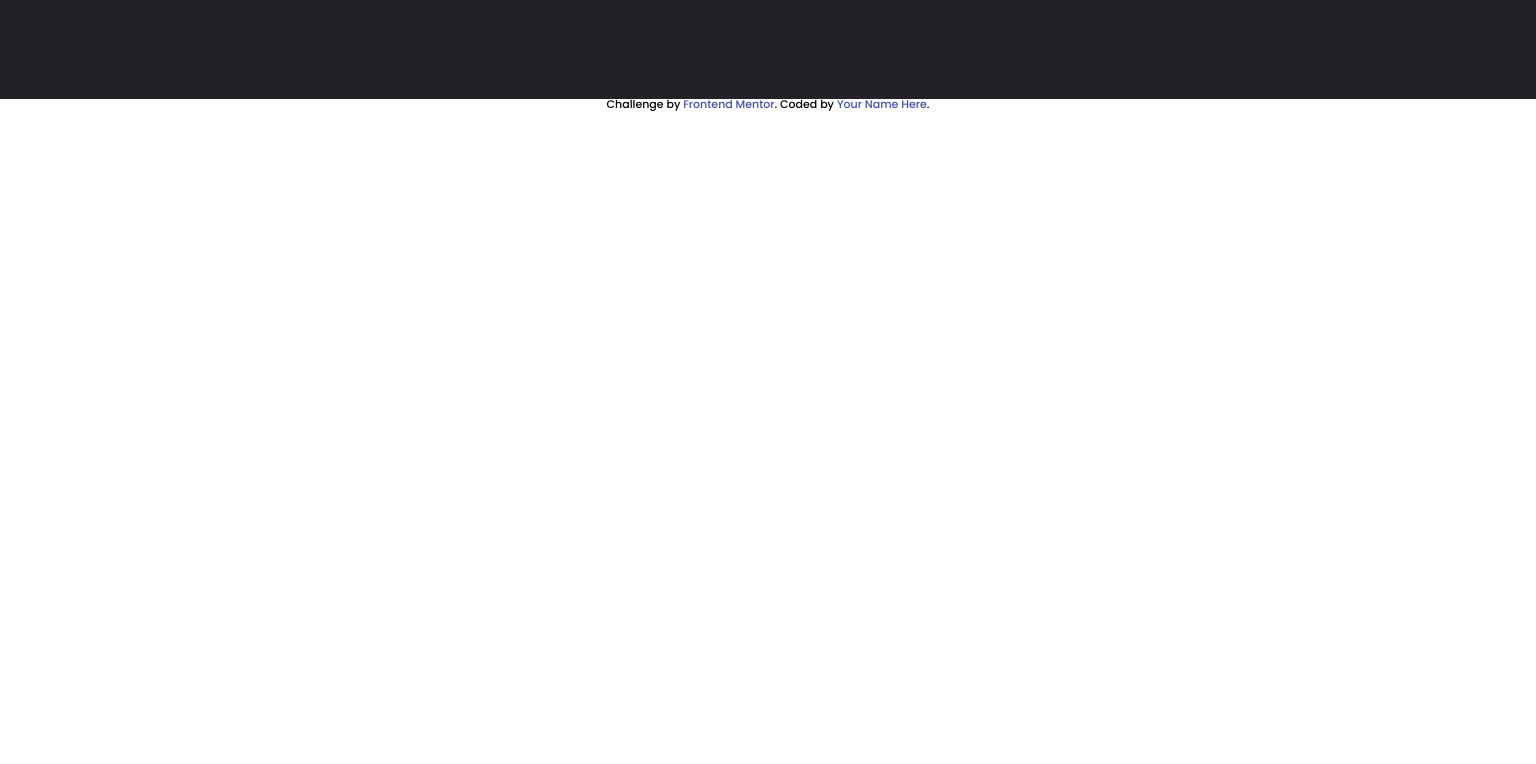
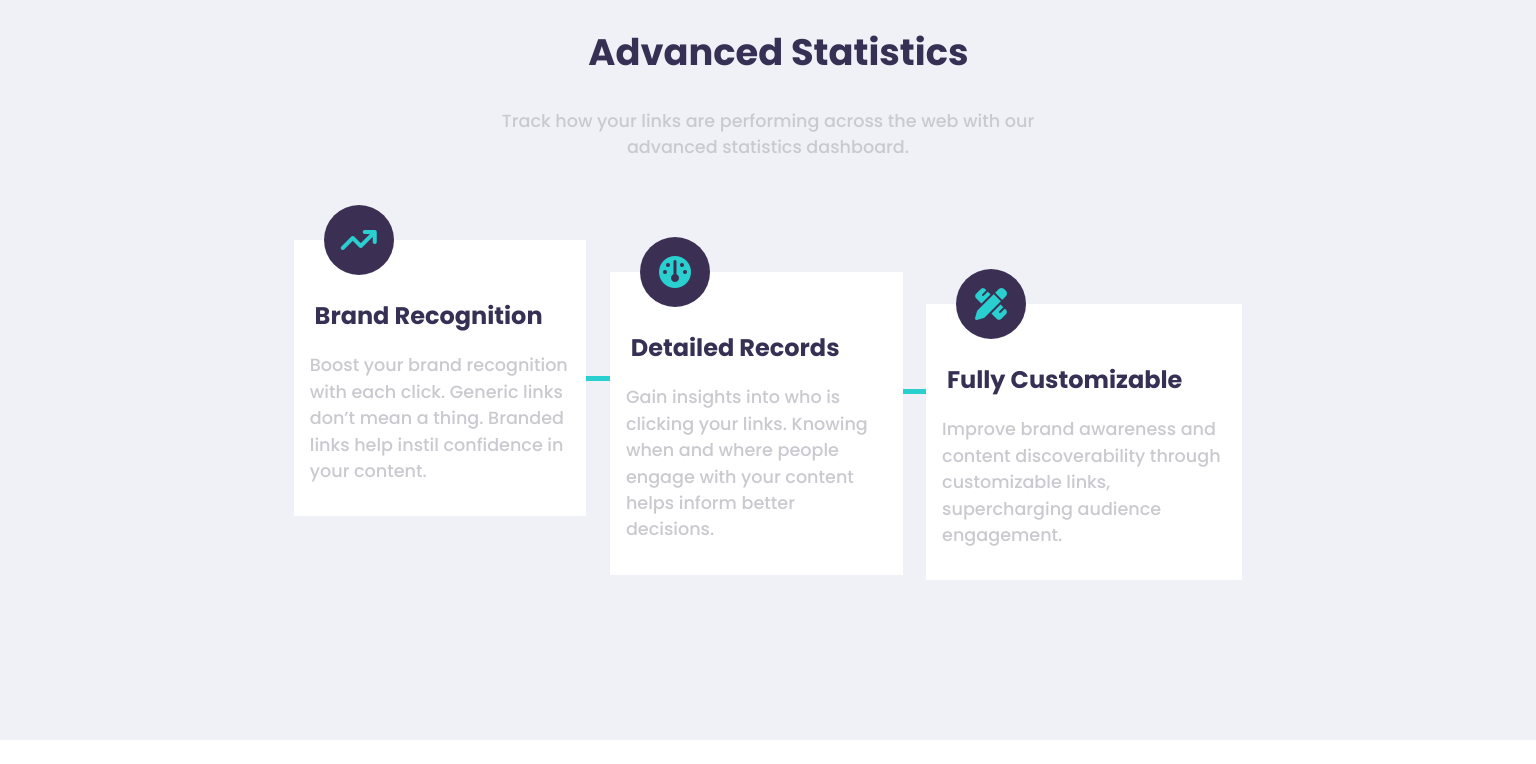
Before and after one commit to TorlettiJoaquin/landingpage-2, a plain HTML site: page index.html in a window 1536 px wide. Shown: the part 849-1613 px from the top of the page. Before the commit the page ends 961 px from the top, so only its background shows below. Drawn offline with Linux system fonts and the light colour scheme.

Commit message:
Se realizó la sección main-advance-statics en modo responsive y desktop

```diff
--- a/assets/css/mobile.css
+++ b/assets/css/mobile.css
@@ -143,3 +143,137 @@
 
     /* end footer */
 }
+
+/*advanced start*/
+.advanced {
+    text-align: center;
+    padding: 4rem 1rem;
+    background-color: #F0F1F6;
+}
+
+.advanced__box {
+    position: relative;
+}
+
+.advanced__box--noBackground {
+    background-color: transparent;
+    margin-bottom: 5rem;
+}
+
+ .advanced__box__paragraph--title {
+    color: #C0C0C8;
+}
+
+.advanced__box__title--principal {
+    font-size: 1.3rem;
+}
+
+.advanced__icon {
+    width: 70px;
+    height: 70px;
+    border-radius: 50%;
+    background-color: hsl(257, 27%, 26%);
+    color: hsl(180, 66%, 49%);
+    display: flex;
+    justify-content: center;
+    align-items: center;
+    font-size: 2rem;
+    position: absolute;
+    left: calc(50% - 35px);
+    top: -35px;
+}
+
+.advanced__text {
+    padding: 4rem 0 2rem;
+    background-color: #fff;
+
+}
+
+.advanced__box__title {
+    color: hsl(250, 27%, 26%);
+    margin-bottom: 1rem;
+    font-weight: 600;
+}
+
+.advanced__box__paragraph {
+    color: hsl(250, 6%, 80%);
+    padding: 0 1.5rem;
+    line-height: 1.3;
+}
+
+.advanced__separator {
+    width: 0.3rem;
+    height: 5rem;
+    background-color: hsl(180, 66%, 49%);
+    margin: 0 auto;
+}
+
+@media screen and (min-width: 1440px) {
+
+    .advanced {
+        margin: 5rem auto;
+        padding: 10rem;
+    }
+
+    .advanced__box {
+        width: 26%;
+    }
+
+    .advanced__box--noBackground {
+        width: 50%;
+        margin: 0 auto 5rem;
+    }
+
+    .advanced__box__title {
+        font-size: 1.5rem;
+        padding-left: 1.3rem;
+        margin-bottom: 1.5rem;
+    }
+
+    .advanced__box__title--principal {
+        font-size: 2.3rem;
+        line-height: 1.7;
+    }
+
+    .advance__container {
+        display: flex;
+        justify-content: center;
+        text-align: left;
+    }
+
+    .advanced__icon {
+        left: 30px;
+        margin-bottom: 2rem;
+    }
+
+    .advance__content__separator {
+        display: flex;
+        align-items: center;
+    }
+
+    .advanced__separator {
+        width: 6rem;
+        height: 0.3rem;
+    }
+
+    .advanced__separator--modified {
+        margin-bottom: 4rem;
+    }
+
+    .advanced__box--flex2 {
+        margin: 2rem 0 0;
+    }
+
+    .advanced__box--flex3 {
+        margin: 4rem 0 0;
+    }
+
+    .advanced__box__paragraph {
+        font-size: 1.1rem;
+        font-weight: 300;
+        line-height: 1.5;
+        padding: 0 1rem;
+    }
+}
+
+/*advanced end*/
--- a/index.html
+++ b/index.html
@@ -1,8 +1,10 @@
 <!DOCTYPE html>
 <html lang="en">
+
 <head>
   <meta charset="UTF-8">
-  <meta name="viewport" content="width=device-width, initial-scale=1.0"> <!-- displays site properly based on user's device -->
+  <meta name="viewport" content="width=device-width, initial-scale=1.0">
+  <!-- displays site properly based on user's device -->
 
   <link rel="icon" type="image/png" sizes="32x32" href="./images/favicon-32x32.png">
 
@@ -10,8 +12,14 @@
 
   <!-- Feel free to remove these styles or customise in your own stylesheet 👍 -->
   <style>
-    .attribution { font-size: 11px; text-align: center; }
-    .attribution a { color: hsl(228, 45%, 44%); }
+    .attribution {
+      font-size: 11px;
+      text-align: center;
+    }
+
+    .attribution a {
+      color: hsl(228, 45%, 44%);
+    }
   </style>
 
   <!-- styles -->
@@ -23,9 +31,10 @@
   <link href="https://fonts.googleapis.com/css2?family=Poppins:wght@500;700&display=swap" rel="stylesheet">
 
   <!-- font awesome icons -->
-  <link rel="stylesheet" href="https://cdnjs.cloudflare.com/ajax/libs/font-awesome/6.3.0/css/all.min.css"/>
+  <link rel="stylesheet" href="https://cdnjs.cloudflare.com/ajax/libs/font-awesome/6.3.0/css/all.min.css" />
 
 </head>
+
 <body>
   <header>
     <div class="header__nav">
@@ -70,7 +79,8 @@
           on how your links are performing.</p>
         <button class="get__started">Get Started</button>
       </div>
-    <div class="imagen__1"><img src="./assets/images/illustration-working.svg" alt="imagen de una persona trabajando en una computadora de escritorio"></div>
+      <div class="imagen__1"><img src="./assets/images/illustration-working.svg"
+          alt="imagen de una persona trabajando en una computadora de escritorio"></div>
     </section>
 
 
@@ -80,26 +90,59 @@
   Shorten a link here...
 
   Shorten It!
+  <section class="advanced">
 
-  Advanced Statistics
-
+    <div class="advanced__box advanced__box--noBackground">
+      <h2 class="advanced__box__title advanced__box__title--principal">Advanced Statistics</h2>
+      <p class="advanced__box__paragraph advanced__box__paragraph--title">
         Track how your links are performing across the web with our
         advanced statistics dashboard.
+      </p>
+    </div>
 
-  Brand Recognition
+    <div class="advance__container">
 
+      <div class="advanced__box advanced__box--flex1">
+        <div class="advanced__icon"><i class="fa-solid fa-arrow-trend-up"></i></div>
+        <div class="advance__content__separator">
+          <div class="advanced__text">
+            <h3 class="advanced__box__title">Brand Recognition</h3>
+            <p class="advanced__box__paragraph">
               Boost your brand recognition with each click. Generic links don’t
               mean a thing. Branded links help instil confidence in your content.
+            </p>
+          </div>
+          <div class="advanced__separator"></div>
+        </div>
+      </div>
 
-  Detailed Records
-
+      <div class="advanced__box advanced__box--flex2">
+        <div class="advanced__icon"><i class="fa-solid fa-gauge"></i></div>
+        <div class="advance__content__separator">
+          <div class="advanced__text">
+            <h3 class="advanced__box__title">Detailed Records</h3>
+            <p class="advanced__box__paragraph">
               Gain insights into who is clicking your links. Knowing when and where
               people engage with your content helps inform better decisions.
+            </p>
+          </div>
+          <div class="advanced__separator advanced__separator--modified"></div>
+        </div>
+      </div>
 
-  Fully Customizable
-
+      <div class="advanced__box advanced__box--flex3">
+        <div class="advanced__icon"><i class="fa-solid fa-pen-ruler"></i></div>
+        <div class="advanced__text">
+          <h3 class="advanced__box__title">Fully Customizable</h3>
+          <p class="advanced__box__paragraph">
             Improve brand awareness and content discoverability through customizable
             links, supercharging audience engagement.
+          </p>
+        </div>
+      </div>
+    </div>
+
+  </section>
 
   Boost your links today
 
@@ -163,4 +206,5 @@
   </div>
   <script src="script.js"></script>
 </body>
+
 </html>
```
Also changed, not shown: assets/css/style.css (+49 -27 lines). Lines whose indentation alone changed are shown as unchanged.
